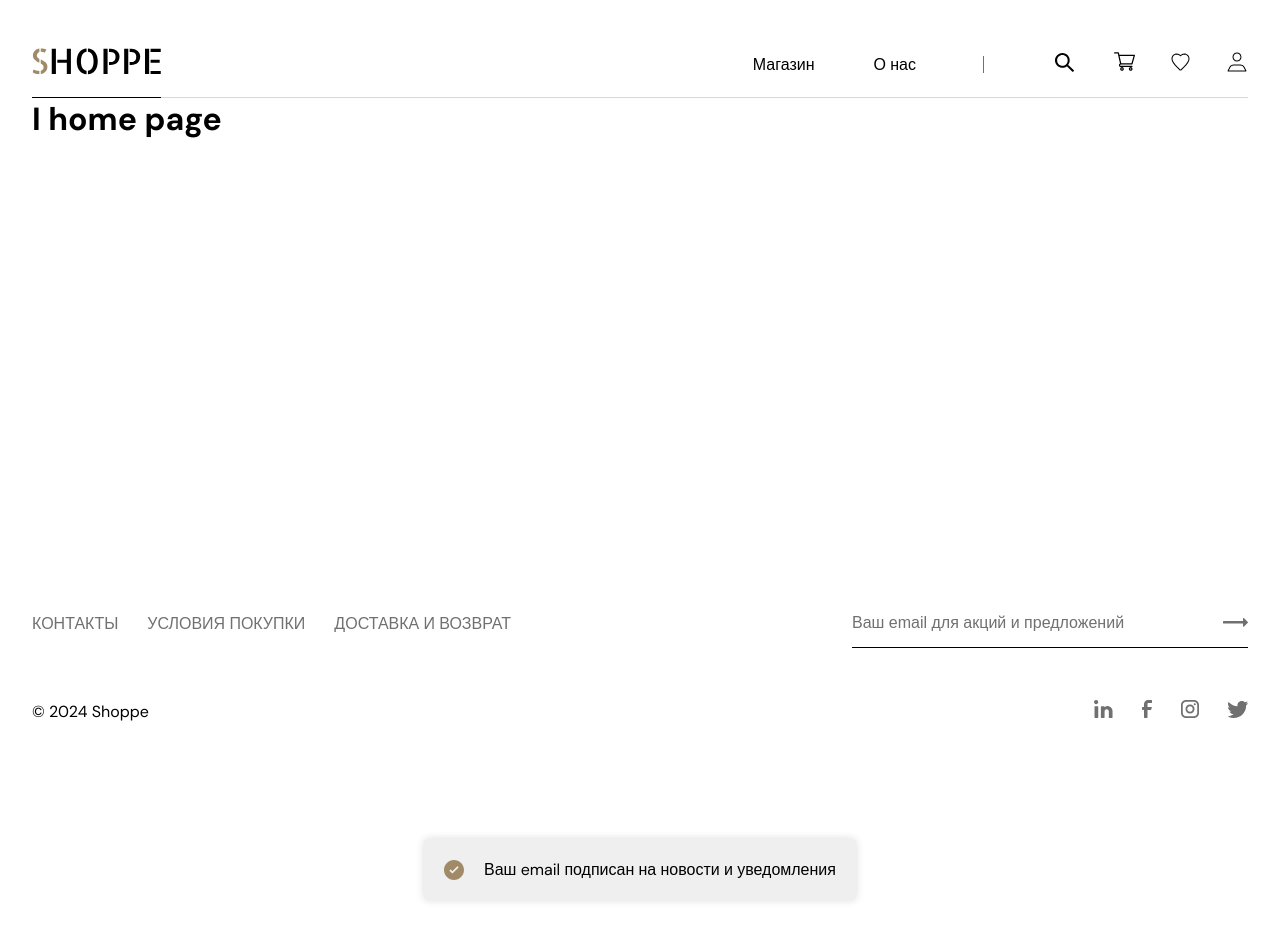
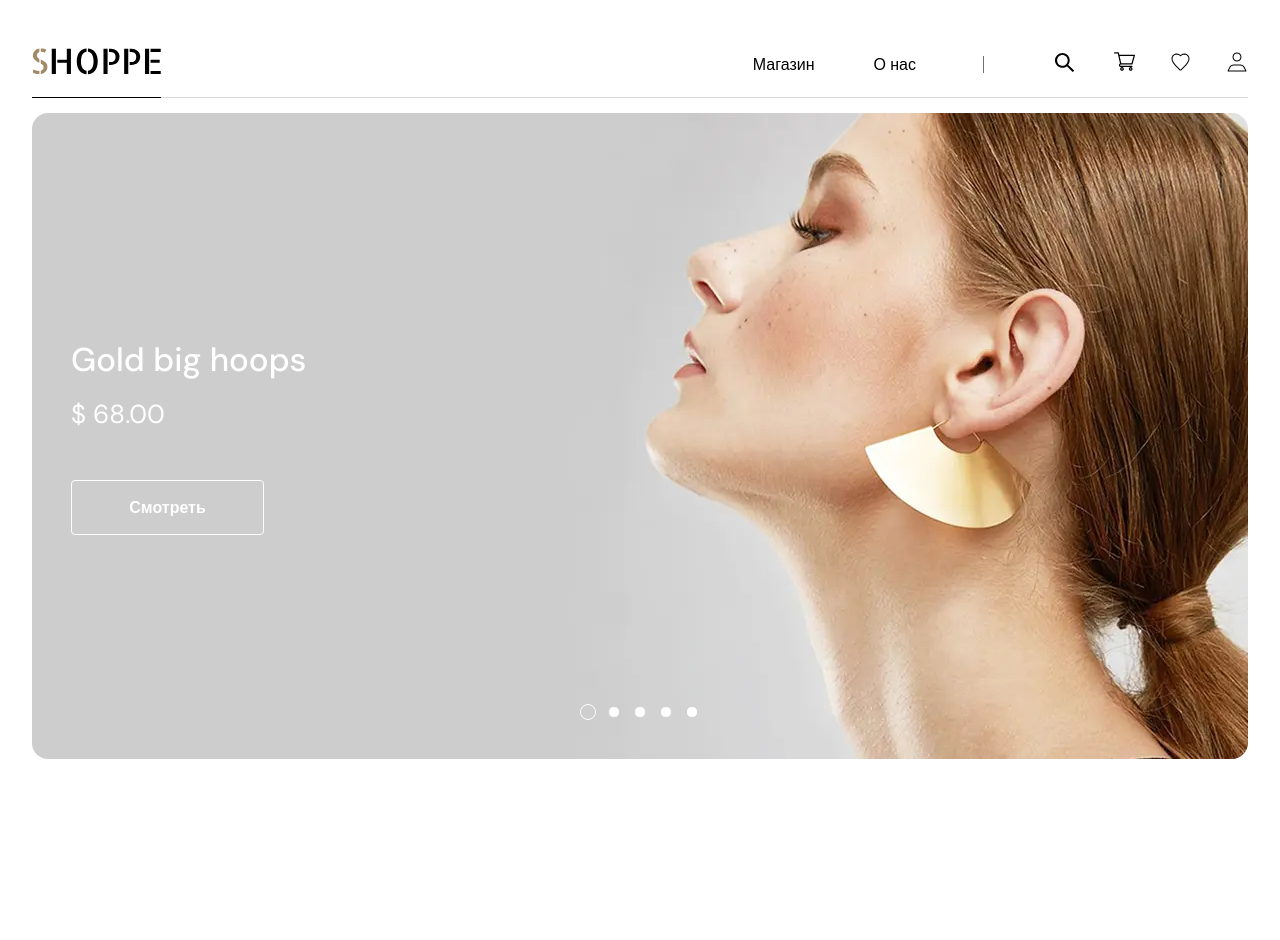
Before and after one commit to MAChapurin/shope, a Next.js app: page / in a window 1280 px wide. Shown: the top 940 px of the page. Before the commit the page ends 815 px from the top, so only its background shows below. Built offline with nearby package versions, Linux system fonts and the light colour scheme.

Commit message:
add hero widget

```diff
--- a/src/app/globals.css
+++ b/src/app/globals.css
@@ -35,6 +35,19 @@ main {
 	min-height: calc(100dvh - 330px);
 }
 
+.visually-hidden {
+	position: absolute;
+	width: 1px;
+	height: 1px;
+	margin: -1px;
+	border: 0;
+	padding: 0;
+	white-space: nowrap;
+	clip-path: inset(100%);
+	clip: rect(0 0 0 0);
+	overflow: hidden;
+}
+
 :root {
 	--color-light: #ffffff;
 	--color-dark: #000000;
--- a/src/app/page.tsx
+++ b/src/app/page.tsx
@@ -1,11 +1,11 @@
-import styles from "./page.module.css";
+import { Hero } from '@/widgets/hero'
+import styles from './page.module.css'
 
 export default function Home() {
-  return (
-    <div>
-      <main className={styles.main}>
-        <h1>I home page</h1>
-      </main>
-    </div>
-  );
+	return (
+		<main className={styles.main} role='main'>
+			<h1 className='visually-hidden'>Магазин Shoppe</h1>
+			<Hero />
+		</main>
+	)
 }
--- /dev/null
+++ b/src/widgets/hero/index.ts
@@ -0,0 +1 @@
+export * from './ui/hero'
--- /dev/null
+++ b/src/widgets/hero/model/useHero.ts
@@ -0,0 +1,55 @@
+'use client'
+
+import { useEffect, useRef, useState } from "react"
+import { SETTING_HERO } from "../setting/setting"
+
+export const useHero = () => {
+  const [activeSlide, setActiveSlide] = useState(SETTING_HERO.data[0].id)
+
+  const onClick = (tabId: number) => {
+    if (document.startViewTransition) {
+      document.startViewTransition(() => {
+        setActiveSlide(tabId)
+      })
+    } else {
+      setActiveSlide(tabId)
+    }
+  }
+
+  const nextSlide = () => {
+    if (document.startViewTransition) {
+      document.startViewTransition(() => {
+        setActiveSlide(prev => (prev === SETTING_HERO.data.length ? 1 : prev + 1))
+      })
+    } else {
+      setActiveSlide(prev => (prev === SETTING_HERO.data.length ? 1 : prev + 1))
+    }
+  }
+
+  const timerId = useRef<number | null>(null)
+
+  const stopAnimation = () => {
+    if (timerId.current) {
+      clearInterval(timerId.current)
+    }
+  }
+
+  const startAnimation = () => {
+    stopAnimation()
+    timerId.current = window.setInterval(nextSlide, SETTING_HERO.duration)
+  }
+
+  useEffect(() => {
+    startAnimation()
+    return () => {
+      stopAnimation()
+    }
+  }, [])
+
+  return {
+    activeSlide,
+    onClick,
+    startAnimation,
+    stopAnimation
+  }
+}
--- /dev/null
+++ b/src/widgets/hero/setting/setting.ts
@@ -0,0 +1,35 @@
+export const SETTING_HERO = {
+  data: [
+    {
+      id: 1,
+      content: 'Gold big hoops',
+      price: 68,
+      img: '/hero-1.webp'
+    },
+    {
+      id: 2,
+      content: 'Gold wristlet watch',
+      price: 550,
+      img: '/hero-2.webp'
+    },
+    {
+      id: 3,
+      content: 'Gold big hoops',
+      price: 68,
+      img: '/hero-1.webp'
+    },
+    {
+      id: 4,
+      content: 'Gold wristlet watch',
+      price: 550,
+      img: '/hero-2.webp'
+    },
+    {
+      id: 5,
+      content: 'Gold big hoops',
+      price: 68,
+      img: '/hero-1.webp'
+    }
+  ],
+  duration: 5000
+}
--- /dev/null
+++ b/src/widgets/hero/ui/hero.tsx
@@ -0,0 +1,65 @@
+'use client'
+import Image from 'next/image'
+import Link from 'next/link'
+import { cn } from '@/shared/lib'
+import { Title } from '@/shared/ui'
+import { useHero } from '../model/useHero'
+import { SETTING_HERO } from '../setting/setting'
+
+import styles from './styles.module.css'
+
+export const Hero = () => {
+	const { activeSlide, onClick, startAnimation, stopAnimation } = useHero()
+	return (
+		<div
+			className={styles.hero}
+			onMouseOver={stopAnimation}
+			onMouseLeave={startAnimation}
+		>
+			<div className={styles.pagination}>
+				{SETTING_HERO.data.map(slide => (
+					<button
+						key={slide.id}
+						className={styles.pagination__button}
+						onClick={() => onClick(slide.id)}
+					>
+						<div
+							className={cn(styles.pagination__point, {
+								[styles['pagination__point--active']]: slide.id === activeSlide
+							})}
+						/>
+					</button>
+				))}
+			</div>
+			<div className={styles.content}>
+				{SETTING_HERO.data.map(
+					slide =>
+						slide.id === activeSlide && (
+							<div key={slide.id} className={styles.content__container}>
+								<div className={styles.content__info}>
+									<Title className={styles.content__title} size='xl'>
+										{slide.content}
+									</Title>
+									<p className={styles.content__price}>
+										$ {slide.price.toFixed(2)}
+									</p>
+									<Link className={styles.content__link} href={'/'}>
+										Смотреть
+									</Link>
+								</div>
+
+								<Image
+									className={styles.content__img}
+									width={670}
+									height={300}
+									src={slide.img}
+									alt='Изображение руки с бусами'
+									title='Тренды в украшениях'
+								/>
+							</div>
+						)
+				)}
+			</div>
+		</div>
+	)
+}
--- /dev/null
+++ b/src/widgets/hero/ui/styles.module.css
@@ -0,0 +1,97 @@
+.hero {
+	margin-top: 15px;
+	min-height: 646px;
+	position: relative;
+	display: flex;
+	flex-direction: column;
+	align-items: center;
+	justify-content: end;
+	border-radius: 16px;
+	overflow: hidden;
+}
+
+.pagination {
+	padding-bottom: 39px;
+	position: relative;
+	z-index: 2;
+	display: flex;
+	align-items: center;
+	gap: 10px;
+}
+
+.pagination__button {
+	width: 16px;
+	height: 16px;
+	display: flex;
+	flex-direction: column;
+	align-items: center;
+	justify-content: center;
+}
+
+.pagination__point {
+	width: 9.14px;
+	height: 9.14px;
+	background: var(--color-light);
+	border-radius: 50%;
+	border: 1px solid var(--color-light);
+	transition:
+		background 0.3s,
+		width 0.3s,
+		height 0.3s;
+}
+
+.pagination__point--active {
+	width: 16px;
+	height: 16px;
+	background: transparent;
+}
+
+.content {
+	z-index: 1;
+	position: absolute;
+	inset: 0;
+}
+
+.content__container {
+	padding: 39px;
+	width: 100%;
+	height: 100%;
+	position: relative;
+	display: flex;
+	display: flex;
+	flex-direction: column;
+	justify-content: center;
+}
+
+.content__title {
+	margin-bottom: 16px;
+	color: var(--color-light);
+}
+
+.content__price {
+	margin-bottom: 48px;
+	color: var(--color-light);
+	font-size: 26px;
+	line-height: 35px;
+}
+
+.content__link {
+	display: inline-block;
+	min-width: 193px;
+	padding: 16px 18px;
+	font-size: 16px;
+	font-weight: 700;
+	border-radius: 4px;
+	color: var(--color-light);
+	border: 1px solid var(--color-light);
+	text-align: center;
+}
+
+.content__img {
+	z-index: -1;
+	position: absolute;
+	inset: 0;
+	width: 100%;
+	height: 100%;
+	object-fit: cover;
+}
```
Also changed, not shown: public/hero-1.webp (added), public/hero-2.webp (added).
